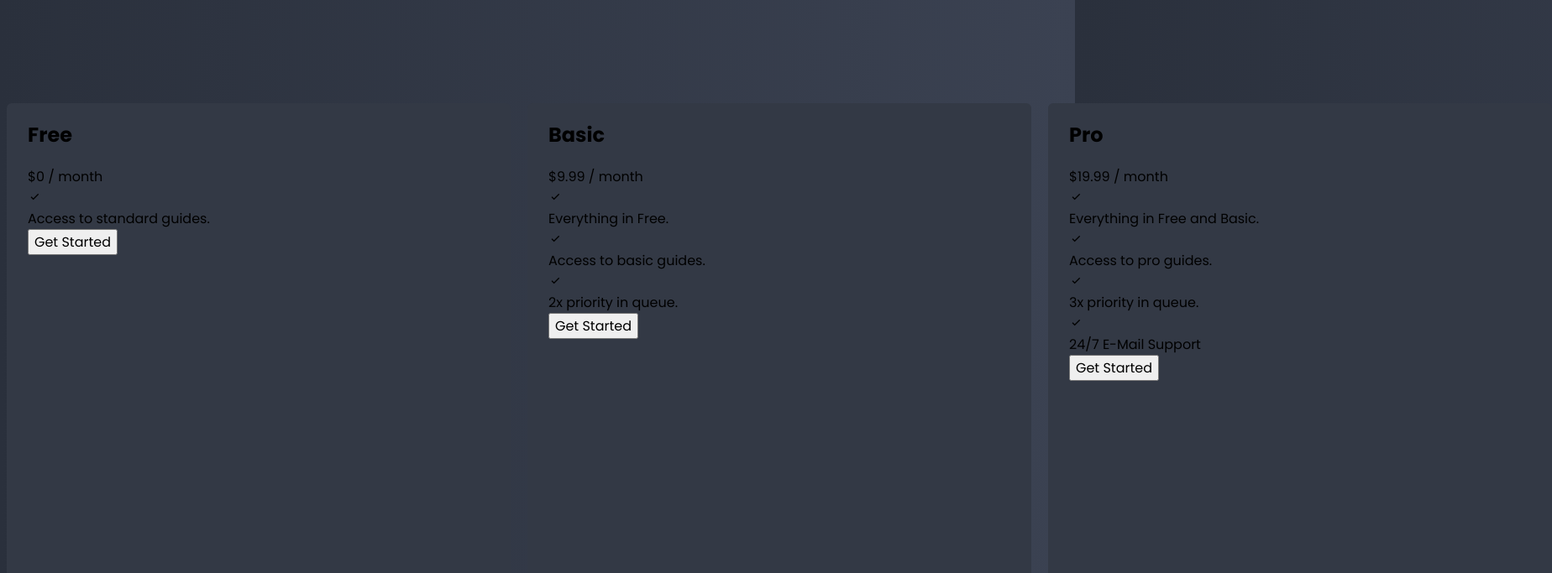
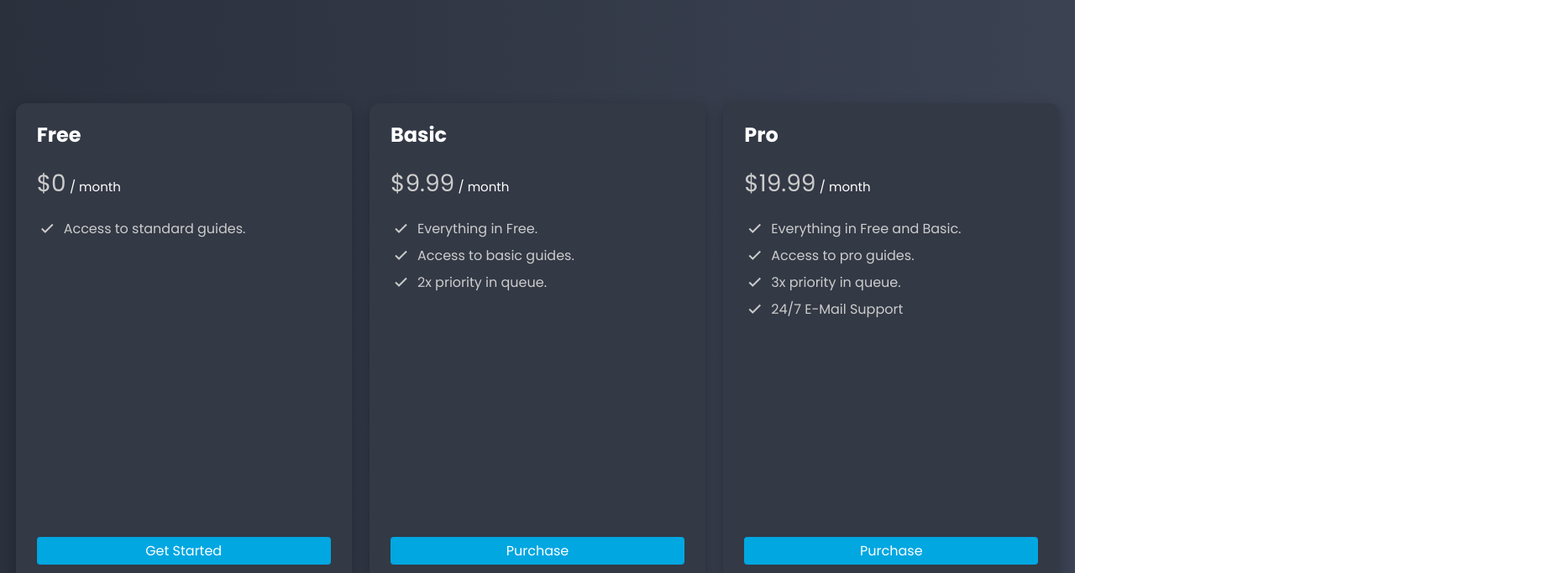
Before and after one commit to alihexon/basic-pricing-list-ui, a plain HTML site: page index.html in a window 1280 px wide. Shown: the top 683 px of the page at 84% size, 1848 px wide, since content can reach past the window. Drawn offline with nearby package versions, Linux system fonts and the light colour scheme.

Commit message:
style(revamp-page): Coded the css cleaner now

```diff
--- a/index.html
+++ b/index.html
@@ -13,7 +13,7 @@
   <body>
     <div class="container">
       <div class="pricing">
-        <h2 class="pricing-title">Free</h2>
+        <h2>Free</h2>
 
         <div class="price-con">
           <span class="price">$0</span>
@@ -25,13 +25,11 @@
             <div>Access to standard guides.</div>
           </div>
         </div>
-        <div class="btn-con">
-          <button class="start-btn">Get Started</button>
-        </div>
+        <button class="start-btn">Get Started</button>
       </div>
 
       <div class="pricing">
-        <h2 class="pricing-title">Basic</h2>
+        <h2>Basic</h2>
 
         <div class="price-con">
           <span class="price">$9.99</span>
@@ -53,13 +51,11 @@
             <div>2x priority in queue.</div>
           </div>
         </div>
-        <div class="btn-con">
-          <button class="start-btn">Get Started</button>
-        </div>
+        <button class="start-btn">Purchase</button>
       </div>
 
       <div class="pricing">
-        <h2 class="pricing-title">Pro</h2>
+        <h2>Pro</h2>
 
         <div class="price-con">
           <span class="price">$19.99</span>
@@ -86,7 +82,7 @@
             <div>24/7 E-Mail Support</div>
           </div>
         </div>
-        <button class="start-btn">Get Started</button>
+        <button class="start-btn">Purchase</button>
       </div>
     </div>
   </body>
--- a/style.css
+++ b/style.css
@@ -27,21 +27,66 @@ body {
   align-items: center;
   display: grid;
   grid-template-columns: 1fr 1fr 1fr;
-  column-gap: 20px;
 }
 
 .pricing {
   background-color: var(--dbg-clr);
-  width: 550px;
+  width: 350px;
+  min-width: 200px;
   min-height: 550px;
   padding: 0 25px 20px 25px;
-  border-radius: 6px;
+  margin: 0 auto;
+  position: relative;
+  border-radius: 12px;
+  box-shadow: rgba(0, 0, 0, 0.25) 0px 5px 15px;
+}
+
+.pricing h2 {
+  color: var(--h-clr);
+}
+
+.price-con {
+  margin-bottom: 20px;
+}
+
+.price {
+  color: var(--p-clr);
+  font-size: 28px;
+}
+
+.per {
+  color: var(--h-clr);
+  font-size: 15px;
+}
+
+.option {
+  display: flex;
+  gap: 8px;
+  align-items: center;
+  color: var(--o-clr);
+  margin-bottom: 7px;
+}
+
+.option i {
+  font-size: 24px;
 }
 
 .start-btn {
   font-size: 16px;
-  /* position: static;
-  left: 0;
-  right: 0;
-  bottom: 20px; */
+  background-color: var(--btn-clr);
+  color: white;
+  padding: 4px 8px;
+  border: none;
+  border-radius: 4px;
+  position: absolute;
+  left: 25px;
+  right: 25px;
+  bottom: 20px;
+  cursor: pointer;
+  user-select: none;
+  transition: background-color 0.2s ease-in-out;
 }
+
+.start-btn:hover {
+  background-color: var(--btn-hover-clr);
+}
```
